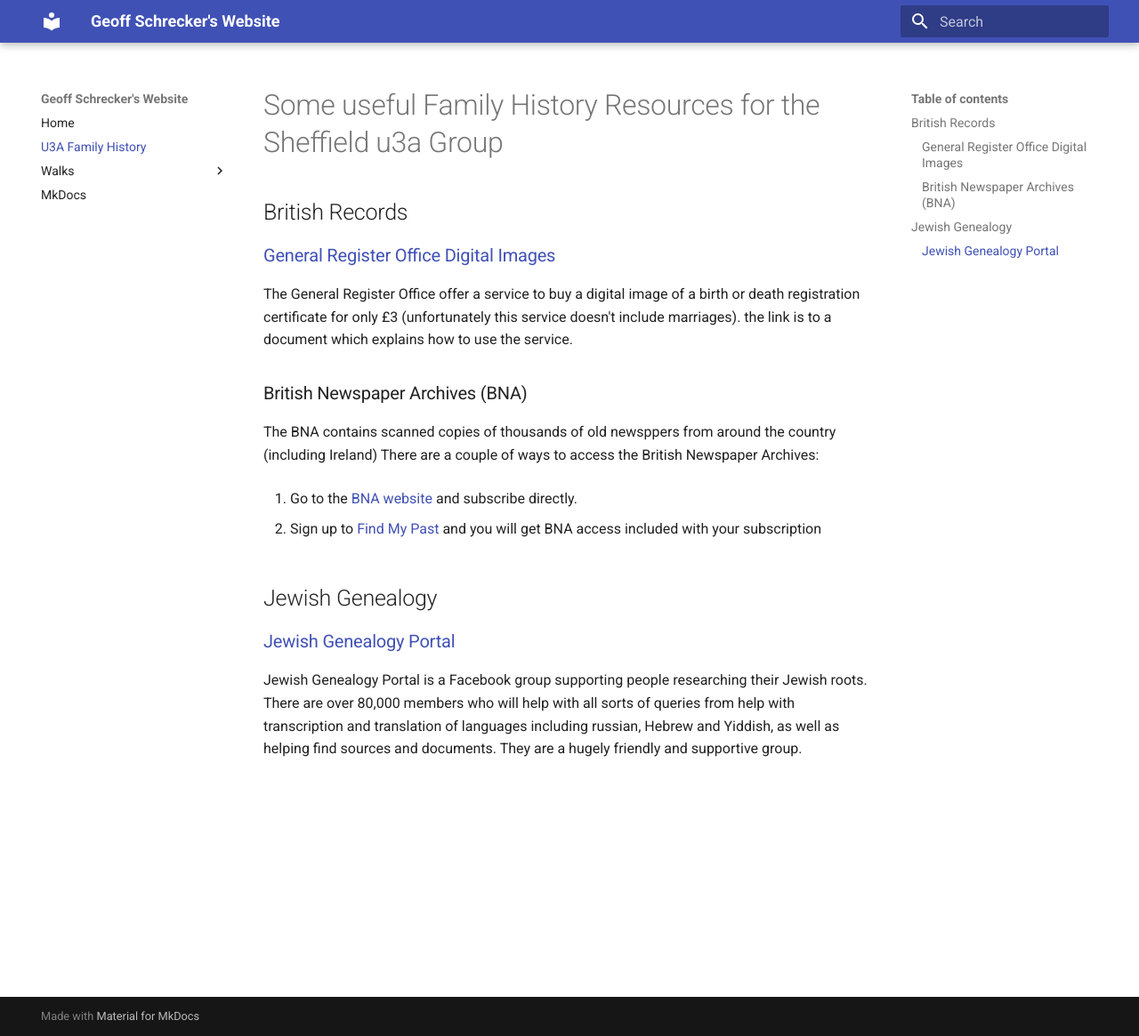
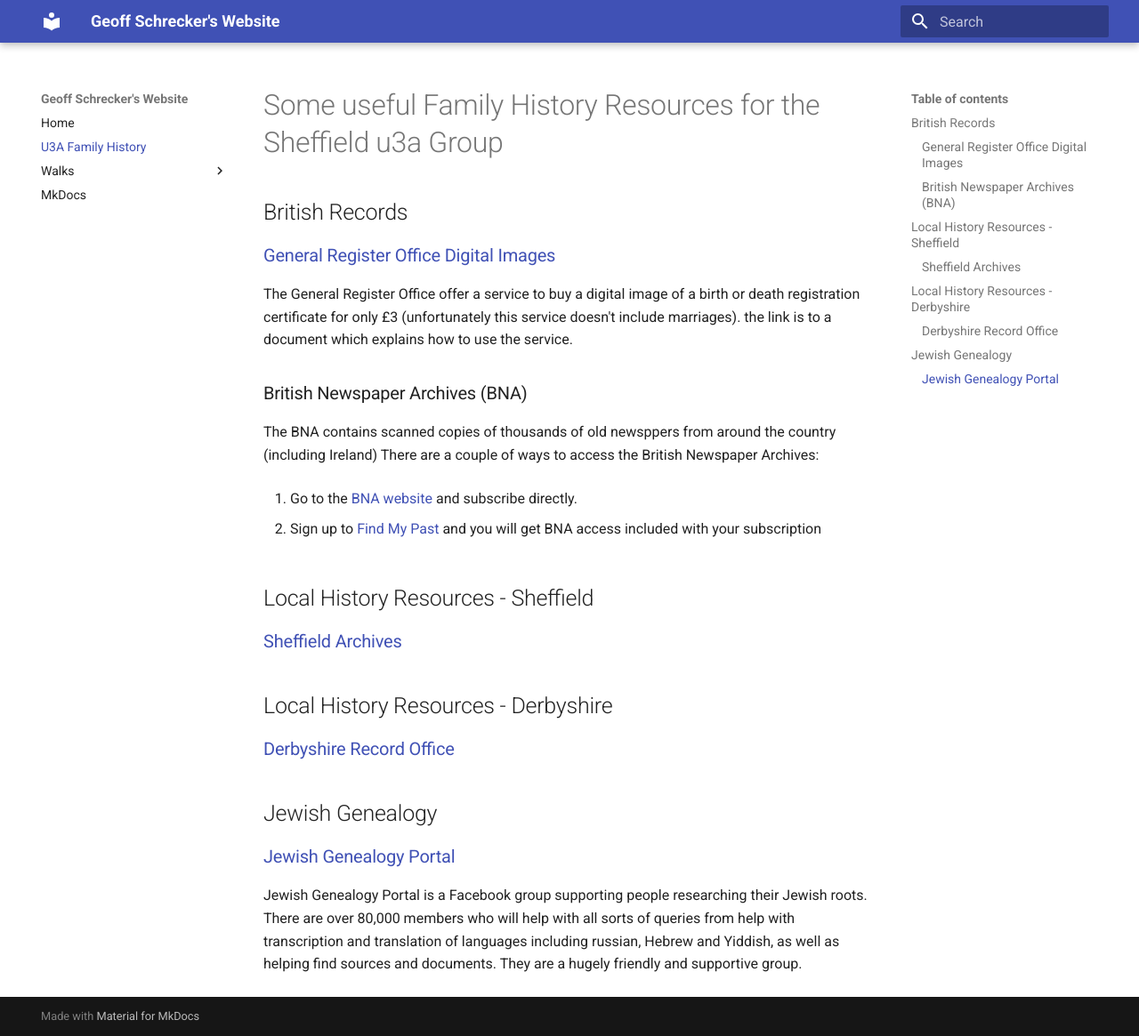
Before and after one commit to GeoffSchrecker/geoffschrecker, an MkDocs documentation site: the page built from docs/family_history.md, in a window 1280 px wide and 1165 px high. Shown: the whole window at 89% size. Built offline with MkDocs 1.6.1 and Material for MkDocs 9.7.7, drawn with Linux system fonts in a browser that asks for light colours.

Commit message:
Add Local Archives

```diff
--- a/docs/family_history.md
+++ b/docs/family_history.md
@@ -13,6 +13,14 @@ There are a couple of ways to access the British Newspaper Archives:
 
 2. Sign up to [Find My Past](https://www.findmypast.co.uk/) and you will get BNA access included with your subscription
 
+##Local History Resources - Sheffield
+
+###[Sheffield Archives](https://www.sheffield.gov.uk/libraries-archives/access-archives-local-studies-library)
+
+##Local History Resources - Derbyshire
+
+###[Derbyshire Record Office](https://www.derbyshire.gov.uk/leisure/record-office/derbyshire-record-office.aspx)
+
 
 ##Jewish Genealogy
 
```
